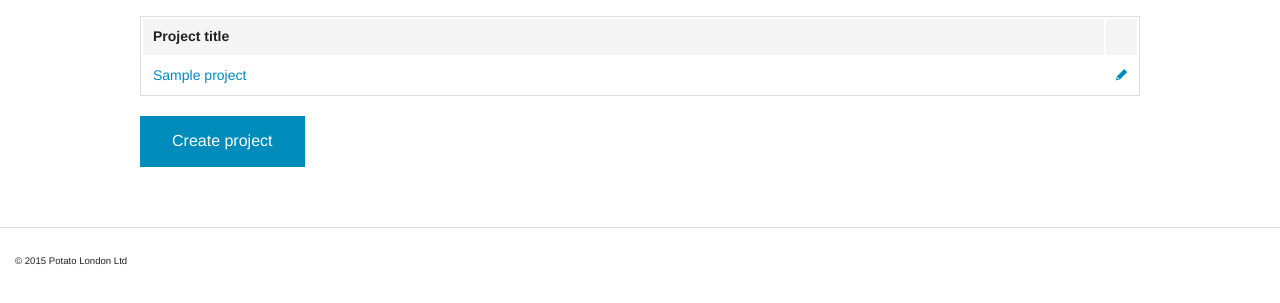
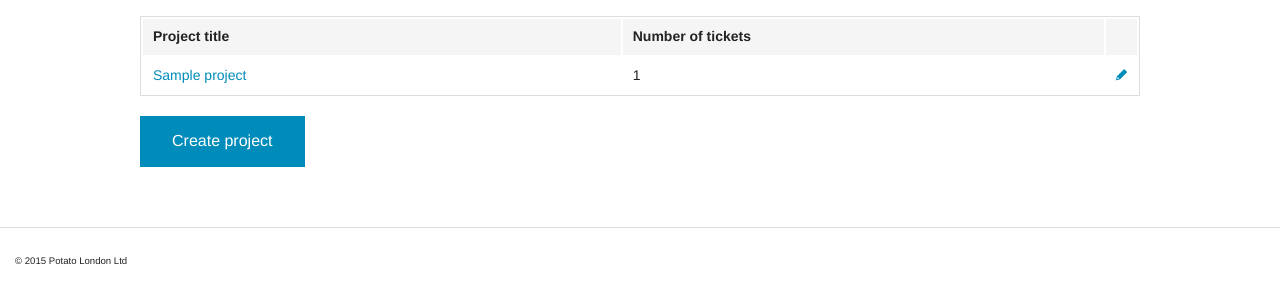
Before and after one commit to fransmith89/potato-tracker, a Django app: template tracker/templates/site/project_list.html in a window 1280 px wide. Shown: the part 45-348 px from the top of the page. Run offline with Django 3.2, Linux system fonts and the light colour scheme; the template is opened without the code that fills it: most values are stand-ins (such as "Sample title", 1, 10 or a date in 2020).

Commit message:
[feature] added ticket count column for project table

```diff
--- a/tracker/templates/site/project_list.html
+++ b/tracker/templates/site/project_list.html
@@ -7,6 +7,7 @@
 				<thead>
 					<tr>
 						<th width="1200">Project title</th>
+						<th width="1200">Number of tickets</th>
 						<th></th>
 					</tr>
 				</thead>
@@ -14,6 +15,7 @@
 					{% for project in object_list %}
 						<tr>
 							<td><a href="{% url "project-detail" project_id=project.pk %}">{{ project.title }}</a></td>
+							<td>{{project.tickets.all | length}}</td>
 							<td>
 								<a href="{% url "project-update" project_id=project.pk %}">
 									<i class="fi-pencil"></i>
```
Also changed, not shown: INSTRUCTIONS.md (+1 -1 lines). Lines whose indentation alone changed are shown as unchanged.
